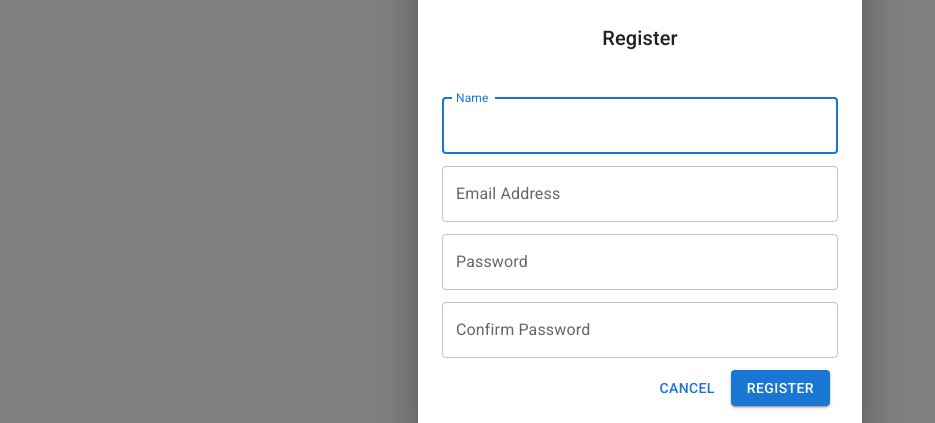
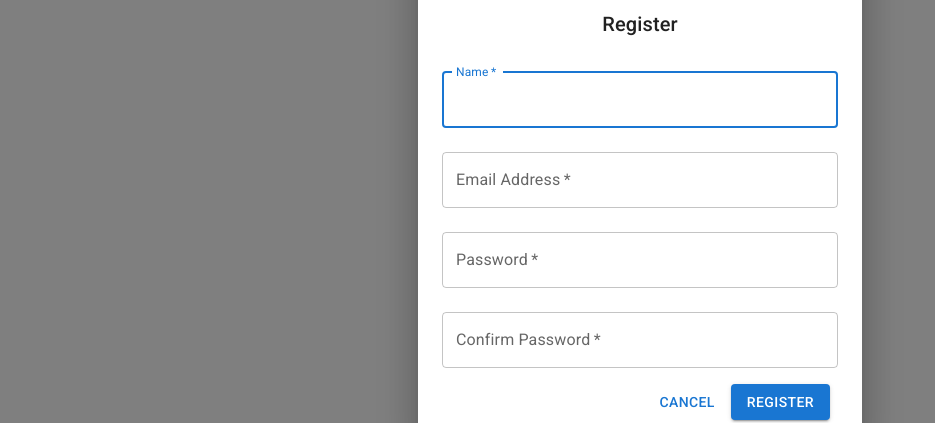
Before and after one commit to zezking/random-traveler, a React (Create React App) app in the folder client/: page / in a window 1280 px wide. Both pictures are taken after a click on the button "REGISTER". Shown: the part 240-663 px from the top of the page, without its empty margins (0-935 px from the left). Built offline with nearby package versions, Linux system fonts and the light colour scheme; no server answers.

Commit message:
Add register form

```diff
--- a/client/src/components/Home.tsx
+++ b/client/src/components/Home.tsx
@@ -61,16 +61,10 @@ function Home() {
     setMarkers(initiaMarker);
   }, [cookie]);
   useEffect(() => {
-    axios
-      .get(
-        `https://d2ad6b4ur7yvpq.cloudfront.net/naturalearth-3.3.0/ne_110m_populated_places.geojson`
-      )
-      .then((result) => {
-        setCities(result.data.features);
-      });
+    axios.get(`${process.env.REACT_APP_CITY_DATA_URL}`).then((result) => {
+      setCities(result.data.features);
+    });
   }, []);
-
-  console.log(cities);
 
   const w = window.innerWidth;
   const shiftFactor = 0.4;
--- a/client/src/components/UI/Controls.tsx
+++ b/client/src/components/UI/Controls.tsx
@@ -7,7 +7,6 @@ const Controls = (props: {
   cities: City[];
 }) => {
   const { onOpenRegisterForm, cities } = props;
-  c;
   return (
     <div style={{ position: "absolute", zIndex: 1000 }}>
       <Autocomplete
--- a/client/src/components/UI/Modal.tsx
+++ b/client/src/components/UI/Modal.tsx
@@ -2,7 +2,7 @@ import * as React from "react";
 import Dialog from "@mui/material/Dialog";
 
 const Modal = (props: {
-  children: React.ReactElement[];
+  children: React.ReactElement[] | React.ReactElement;
   open: boolean;
   onModalClose: () => void;
 }) => {
@@ -10,7 +10,7 @@ const Modal = (props: {
 
   return (
     <div>
-      <Dialog maxWidth={'xs'} open={open} onClose={onModalClose}>
+      <Dialog maxWidth={"xs"} open={open} onClose={onModalClose}>
         {children}
       </Dialog>
     </div>
--- a/client/src/features/RegisterForm.tsx
+++ b/client/src/features/RegisterForm.tsx
@@ -1,4 +1,4 @@
-import * as React from "react";
+import React, { useState } from "react";
 import Modal from "../components/UI/Modal";
 import {
   Avatar,
@@ -10,67 +10,129 @@ import {
   TextField,
 } from "@mui/material";
 import LockOutlinedIcon from "@mui/icons-material/LockOutlined";
+import axios from "axios";
 
 const RegisterForm = (props: {
   open: boolean;
   onRegisterFormClose: () => void;
 }) => {
   const { onRegisterFormClose, open } = props;
+  const [formError, setFormError] = useState<boolean>(false);
+  const [validationMsg, setValidationMsg] = useState<string>("");
+  const [password, setPassword] = useState<string>("");
+  const [confirmPassword, setConfirmPassword] = useState<string>("");
+  const submitHandler = async (event: React.FormEvent<HTMLFormElement>) => {
+    event.preventDefault();
+    const formData = new FormData(event.currentTarget);
+    const valid = formValidation(formData);
 
+    if (valid) {
+      try {
+        const data = JSON.stringify(Object.fromEntries(formData));
+        console.log(data);
+        console.log("async called");
+        await axios.post(
+          `${process.env.REACT_APP_API_BASE_URL}api/register`,
+          data
+        );
+      } catch (e) {
+        console.error(e);
+      }
+    }
+  };
+
+  const formValidation = (formData: FormData) => {
+    const password = formData.get("password");
+    const confirmPassword = formData.get("confirmPassword");
+    if (password!.toString() !== confirmPassword!.toString()) {
+      setFormError(true);
+      setValidationMsg("Please confirm you have entered the same password");
+      return false;
+    }
+    if (
+      password!.toString().length <= 6 ||
+      confirmPassword!.toString().length <= 6
+    ) {
+      setFormError(true);
+      setValidationMsg(
+        "Please make sure your password is longer than 6 characters"
+      );
+      return false;
+    }
+    setFormError(false);
+    setValidationMsg("");
+    return true;
+  };
   return (
     <Modal open={open} onModalClose={onRegisterFormClose}>
       <Box
+        component="form"
         sx={{
           marginTop: 8,
           display: "flex",
           flexDirection: "column",
           alignItems: "center",
         }}
+        onSubmit={submitHandler}
       >
         <Avatar sx={{ m: 1, bgcolor: "primary.main" }}>
           <LockOutlinedIcon />
         </Avatar>
         <DialogTitle textAlign={"center"}>Register</DialogTitle>
-      </Box>
         <DialogContent>
           <TextField
             autoFocus
-          margin="dense"
+            required
+            margin="normal"
             id="name"
+            name="name"
             label="Name"
             type="name"
             fullWidth
             variant="outlined"
           />
           <TextField
-          margin="dense"
+            required
+            margin="normal"
             id="email"
+            name="email"
             label="Email Address"
             type="email"
             fullWidth
             variant="outlined"
           />
           <TextField
-          margin="dense"
+            required
+            margin="normal"
             id="password"
+            name="password"
             label="Password"
             type="password"
             fullWidth
             variant="outlined"
+            onChange={(event) => setPassword(event.currentTarget.value)}
           />
           <TextField
-          margin="dense"
+            required
+            error={formError}
+            margin="normal"
             id="confirm-password"
+            name="confirmPassword"
             label="Confirm Password"
-          type="confirm-password"
+            type="password"
             fullWidth
             variant="outlined"
+            helperText={validationMsg}
+            onChange={(event) => setConfirmPassword(event.currentTarget.value)}
           />
           <DialogActions>
             <Button onClick={onRegisterFormClose}>Cancel</Button>
-          <Button variant="contained">Register</Button>
+            <Button variant="contained" type="submit">
+              Register
+            </Button>
           </DialogActions>
         </DialogContent>
+      </Box>
     </Modal>
   );
 };
```
Also changed, not shown: client/src/types.tsx (indentation only), 1 other file (tests, documents, lock files or other folders). Lines whose indentation alone changed are shown as unchanged.
